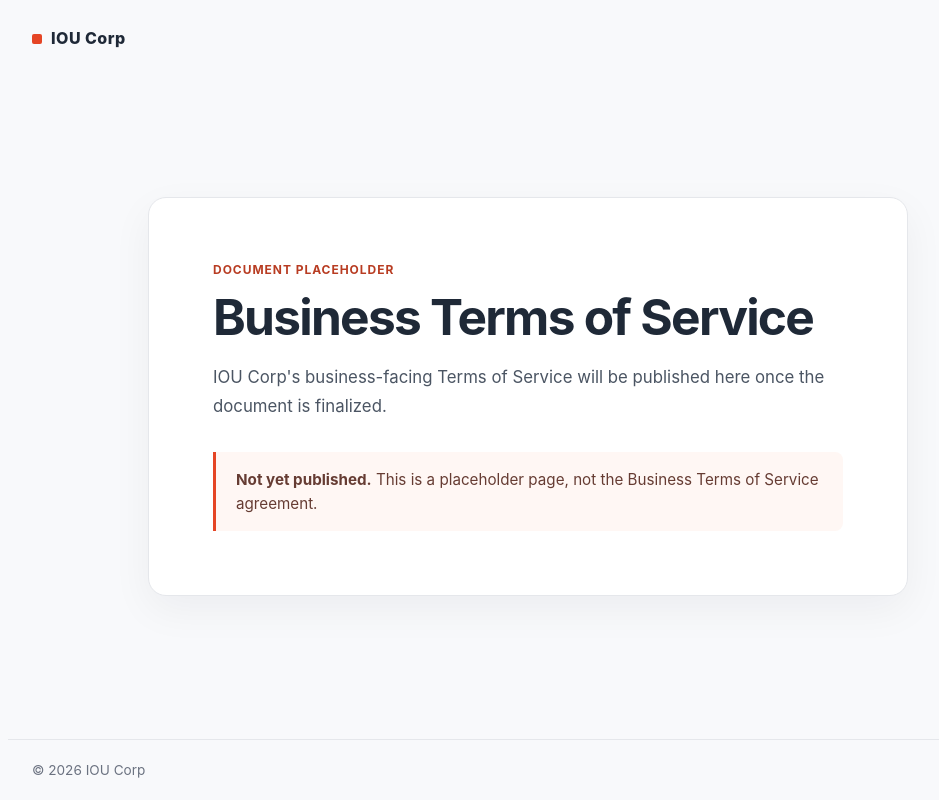
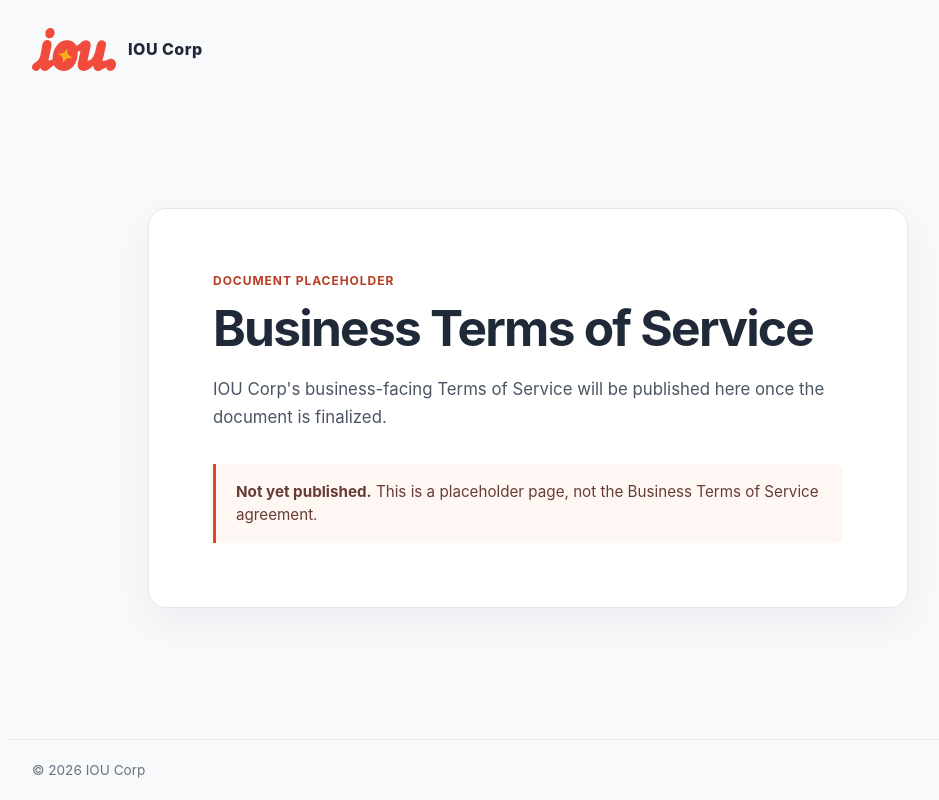
Before and after one commit to IOU-Corp/business-terms-of-service, a plain HTML site: page index.html in a window 1280 px wide. Shown: the whole page, without its empty margins (112-1051 px from the left). Drawn offline with Linux system fonts and the light colour scheme.

Commit message:
Apply approved IOU color logo to legal pages
* Add approved IOU color logo SVG asset

* Replace mock IOU header mark with approved color logo

```diff
--- a/index.html
+++ b/index.html
@@ -13,7 +13,8 @@
     body { margin: 0; min-height: 100vh; background: #f8f9fb; color: #1f2937; display: flex; flex-direction: column; }
     header, footer { width: min(100%, 1040px); margin-inline: auto; padding-inline: 24px; }
     header { padding-block: 28px; font-weight: 800; letter-spacing: .03em; }
-    header .mark { display: inline-block; width: 10px; height: 10px; margin-right: 9px; background: #e54525; border-radius: 2px; }
+    .brand-header { display: flex; align-items: center; gap: 12px; }
+    .brand-logo { display: block; width: 84px; height: auto; flex-shrink: 0; }
     main { width: min(100% - 36px, 760px); margin: auto; padding: 52px 0 74px; }
     .panel { background: white; border: 1px solid #e5e7eb; border-radius: 18px; padding: clamp(30px, 6vw, 64px); box-shadow: 0 14px 40px rgb(17 24 39 / 5%); }
     .eyebrow { color: #b83c22; text-transform: uppercase; font-weight: 700; letter-spacing: .08em; font-size: .75rem; }
@@ -21,11 +22,11 @@
     p { font-size: 1.05rem; line-height: 1.7; margin: 0; color: #4b5563; }
     .notice { margin-top: 32px; padding: 16px 20px; border-left: 3px solid #e54525; border-radius: 0 8px 8px 0; background: #fff7f4; font-size: .95rem; line-height: 1.55; color: #663c33; }
     footer { border-top: 1px solid #e5e7eb; padding-block: 22px; color: #6b7280; font-size: .85rem; }
-    @media (max-width: 480px) { header { padding-block: 20px; } main { padding: 32px 0 50px; } }
+    @media (max-width: 480px) { header { padding-block: 20px; } .brand-logo { width: 74px; } main { padding: 32px 0 50px; } }
   </style>
 </head>
 <body>
-  <header><span class="mark" aria-hidden="true"></span>IOU Corp</header>
+  <header class="brand-header"><img class="brand-logo" src="assets/iou-color-logo.svg" alt="" width="84" height="43" decoding="async"><span>IOU Corp</span></header>
   <main>
     <section class="panel" aria-labelledby="page-title">
       <div class="eyebrow">Document placeholder</div>
```
Also changed, not shown: assets/iou-color-logo.svg (added).
